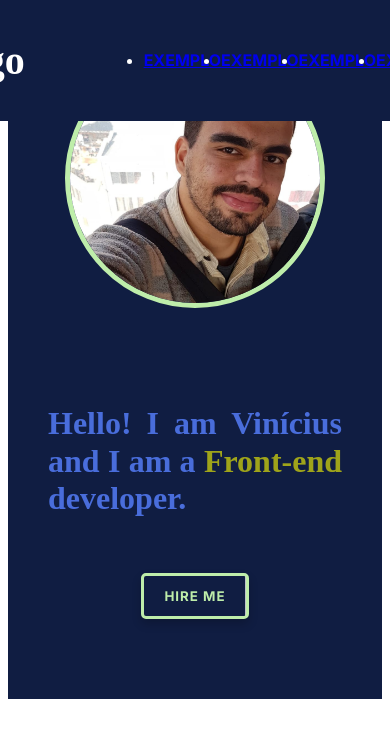
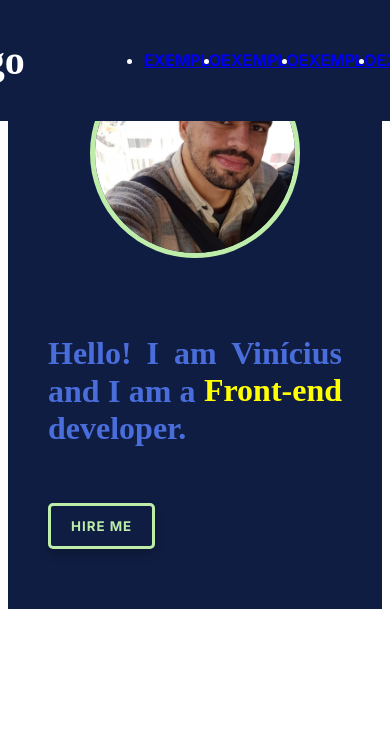
Before and after one commit to vinMoreiraHenrique/portfolio-vinicius, a Next.js app in the folder vin-port/: page / in a window 390 px wide. Shown: the top 738 px of the page. Built offline with nearby package versions, Linux system fonts and the light colour scheme.

Commit message:
feat: responsivity

```diff
--- a/vin-port/package.json
+++ b/vin-port/package.json
@@ -19,6 +19,7 @@
     "next": "13.4.1",
     "react": "18.2.0",
     "react-dom": "18.2.0",
+    "react-icons": "^4.8.0",
     "styled-components": "^6.0.0-rc.1",
     "typescript": "5.0.4"
   }
--- a/vin-port/src/app/page.tsx
+++ b/vin-port/src/app/page.tsx
@@ -11,11 +11,10 @@ import WelcomeSection from "@/components/WelcomeSection";
 export default function Home() {
   return (
     <main>
-      <div>
         <Header />
         <WelcomeSection />
 
-      </div>
+
     </main>
   );
 }
--- a/vin-port/src/app/styles/globals.ts
+++ b/vin-port/src/app/styles/globals.ts
@@ -50,7 +50,7 @@ main{
     display: flex;
     flex-direction: column;
     align-items: center;
-    background-color: ${theme.colors.quinary};
+    background-color: ${theme.colors.primary};
     width: 1280px;
     height: 720px;
     margin-top: 68.14px;
--- a/vin-port/src/components/CommonButton/style.ts
+++ b/vin-port/src/components/CommonButton/style.ts
@@ -12,7 +12,6 @@ export const StyledButton = styled.button<IStyledButtonProps>`
   display: flex;
   justify-content: center;
   align-items: center;
-
   width: ${(props) => (props.width ? props.width : "fit-content")};
   height: ${(props) => (props.height ? props.height : "40px")};
   background-image: ${theme.colors.buttonGradient};
--- a/vin-port/src/components/GenericContainer/index.tsx
+++ b/vin-port/src/components/GenericContainer/index.tsx
@@ -2,11 +2,12 @@ import { StyledGenericContainer } from "./style"
 type GenericContainerProps = {
     children: React.ReactNode;
     flexdirection?: "row" | "column";
+    containerWidth?: string;
     as: "section" | "div" | "aside";
   };
-const GenericContainer = ({ children, flexdirection, as }: GenericContainerProps) => {
+const GenericContainer = ({ children, flexdirection, containerWidth,as }: GenericContainerProps) => {
     return(
-        <StyledGenericContainer flexdirection={flexdirection} as={as}>
+        <StyledGenericContainer flexdirection={flexdirection} as={as} containerWidth={containerWidth}>
             {children}
         </StyledGenericContainer>
     )
--- a/vin-port/src/components/GenericContainer/style.ts
+++ b/vin-port/src/components/GenericContainer/style.ts
@@ -3,22 +3,28 @@ import { theme } from "@/app/styles/theme";
 import styled from "styled-components";
 
 interface IStyledGenericContainerProps {
-  htmlTag?: "div" | "section";
+  as: "section" | "div" | "aside";
   flexdirection?: "column" | "row";
+  containerWidth?: string;
 }
 
 export const StyledGenericContainer = styled.div<IStyledGenericContainerProps>`
   display: flex;
   flex-direction: ${(props) => (props.flexdirection ? "column" : "row")};
-  width: fit-content;
-  @media (max-width: 865px) {
-    flex-direction: column;
-    justify-content: center;
-    align-items: center;
-  }
-  padding: 40px 20px;
+  width: ${(props) =>
+    props.containerWidth ? props.containerWidth : "fit-content"};
+  padding: ${(props) => (props.as == "section" ? "40px 20px" : "20px 20px")};
   gap: 30px;
   background-color: ${theme.colors.primary};
+  align-items: center;
+  @media (max-width: 865px) {
+    align-items: center;
+    flex-direction: column;
+    justify-content: space-around;
+  }
+  button {
+    align-self: start;
+  }
   h2 {
     color: ${theme.colors.secondary};
     font-weight: bolder;
--- a/vin-port/src/components/WelcomeSection/index.tsx
+++ b/vin-port/src/components/WelcomeSection/index.tsx
@@ -2,8 +2,6 @@
 import { StyledImg, StyledText } from "./style";
 import GenericContainer from "../GenericContainer";
 import { useEffect, useRef, useState } from "react";
-import { keyframes } from "styled-components";
-import { css } from "styled-components";
 import CommonButton from "../CommonButton";
 
 const textArray = ["Full-stack", "Front-end", "Back-end"];
@@ -19,7 +17,7 @@ const WelcomeSection = () => {
         setIndex((index) => (index + 1) % textArray.length);
         setFadeAnimation(false);
       }, 800);
-    }, 4000);
+    }, 3000);
 
     return () => clearInterval(intervalId);
   }, []);
@@ -29,18 +27,22 @@ const WelcomeSection = () => {
       <StyledImg
         src="/images/perfil.jpg"
         alt="Photo of Vinícius"
-        width={250}
-        height={250}
+        width={200}
+        height={200}
       />
 
-        <GenericContainer as="div" flexdirection="column">
-          <StyledText $fade={fadeAnimation}>
-            Hello! I am Vinícius and I am a {" "}
-             <span className="content-wrapper"><span className="content-span" ref={textRef}>{textArray[index]}</span></span> developer.
-          </StyledText>
-          <CommonButton text="Hire me" />
-        </GenericContainer>
-
+      <GenericContainer as="div" flexdirection="column">
+        <StyledText $fade={fadeAnimation}>
+          Hello! I am Vinícius and I am a{" "}
+          <span className="content-wrapper">
+            <span className="content-span" ref={textRef}>
+              {textArray[index]}
+            </span>
+          </span>{" "}
+          developer.
+        </StyledText>
+        <CommonButton text="Hire me" />
+      </GenericContainer>
     </GenericContainer>
   );
 };
```
Also changed, not shown: 1 other file (tests, documents, lock files or other folders).
